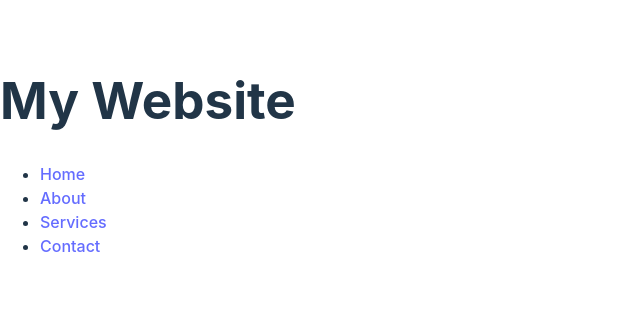
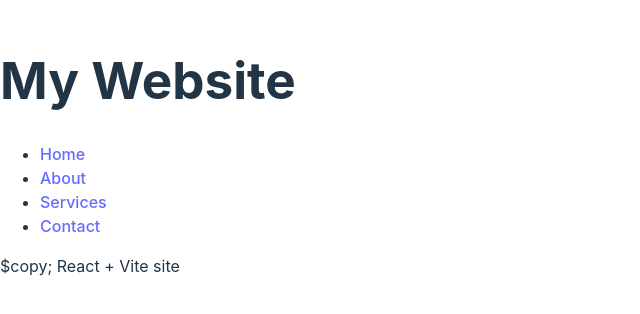
Before and after one commit to 7daytheory/react-2024, a React (Vite) app in the folder my-react-app/: page / in a window 1280 px wide. Shown: the part 244-558 px from the top of the page, without its empty margins (0-640 px from the left). Built offline with nearby package versions, Linux system fonts and the light colour scheme.

Commit message:
Create footer component and export/import it to App

```diff
--- a/my-react-app/src/App.jsx
+++ b/my-react-app/src/App.jsx
@@ -1,8 +1,12 @@
-import Header from './Header.jsx'
+import Header from './Header.jsx';
+import Footer from './Footer.jsx';
 
 function App() {
   return (
-    <Header />
+    <>
+      <Header />
+      <Footer />
+    </>
   );
 }
 
--- /dev/null
+++ b/my-react-app/src/Footer.jsx
@@ -0,0 +1,9 @@
+function Footer() {
+    return (
+        <footer>
+            <p>$copy; React + Vite site</p>
+        </footer>
+    );
+}
+
+export default Footer;
```
